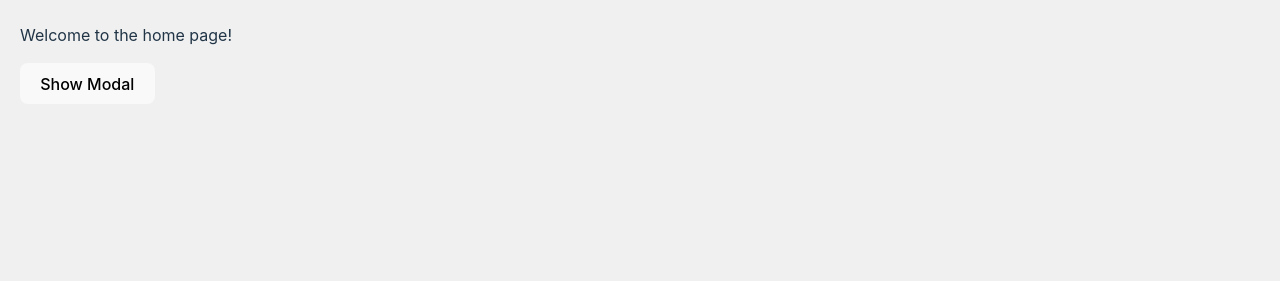
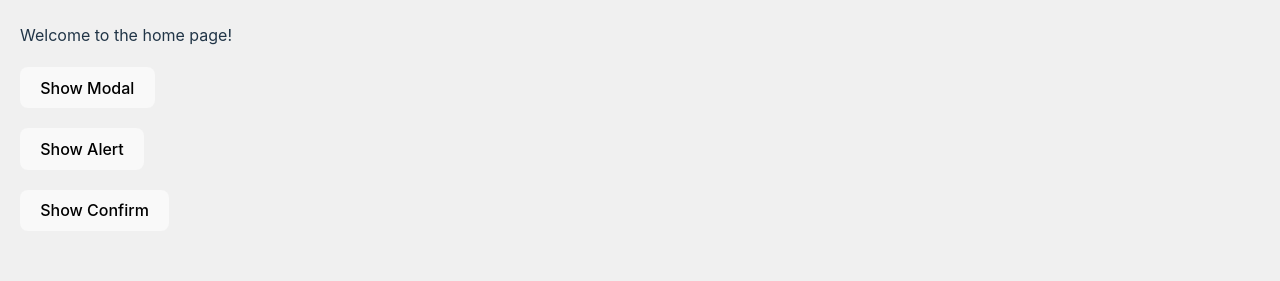
Before and after one commit to jcmyeong/reactjs-project-template, a React (Vite) app: page / in a window 1280 px wide. Shown: the part 280-561 px from the top of the page. Built offline with nearby package versions, Linux system fonts and the light colour scheme.

Commit message:
feat: 공통 Popup Custom hook 추가

```diff
--- /dev/null
+++ b/src/hooks/useCommonPopup.tsx
@@ -0,0 +1,59 @@
+
+/**
+ * 공통 Popup Properties
+ */
+export interface CommonPopupProps {
+  title?: string              // Popup 제목
+  message: string             // Popup 메시지
+  confirmLabel?: string       // 확인 버튼 라벨
+  cancelLabel?: string        // 취소 버튼 라벨
+  onConfirm?: () => void      // 확인 버튼 이벤트
+  onCancel?: () => void       // 취소 버튼 이벤트
+}
+
+/**
+ * 공통 Popup custom hooks
+ */
+export const useCommonPopup = () => {
+
+  /**
+   * Alert Popup 표시
+   */
+  const showAlert = (props: CommonPopupProps) => {
+    const { title, message, onConfirm } = props
+    if (title) {
+      alert(`[${title}]\n\n${message}`)
+    } else {
+      alert(`${message}`)
+    }
+
+    if (onConfirm !== undefined) {
+      onConfirm()
+    }
+  }
+
+  /**
+   * Confirm Popup 표시
+   */
+  const showConfirm = (props: CommonPopupProps) => {
+    const { title, message, onConfirm, onCancel } = props
+    let result: boolean
+    if (title) {
+      result = confirm(`[${title}]\n\n${message}`)
+    } else {
+      result = confirm(`${message}`)
+    }
+
+    if (result) {
+      if (onConfirm !== undefined) {
+        onConfirm()
+      }
+    } else {
+      if (onCancel !== undefined) {
+        onCancel()
+      }
+    }
+  }
+
+  return { showAlert, showConfirm }
+}
--- a/src/pages/Home.tsx
+++ b/src/pages/Home.tsx
@@ -3,23 +3,60 @@ import { useModal } from '@context/ModalContext'
 import Layout from '@components/Layout'
 import { Modal } from '../App';
 import PopupExample from '@components/Popup/PopupExample';
+import { useCommonPopup } from '@hooks/useCommonPopup';
+import styled from 'styled-components';
 
 const Home: React.FC = () => {
-  const { showModal } = useModal();
+  //const { showModal } = useModal();
 
-  const handleShowModal = () => {
-    showModal(<div>Welcome to the home page!</div>);
-  }
+  const { showAlert, showConfirm } = useCommonPopup()
+
+
+  // const handleShowModal = () => {
+  //   showModal(<div>Welcome to the home page!</div>);
+  // }
 
   const openPopup = () => Modal.open(PopupExample)
+
+  const handleClick = (event: React.MouseEvent<HTMLButtonElement>) => {
+    event.preventDefault()
+    const type = event.currentTarget.getAttribute('data-type')
+    if (type === 'alert') {
+      showAlert({
+        // title: 'Alert 팝업',
+        message: '이것은 Alert 팝업 예제 입니다.',
+      })
+    } else if (type === 'confirm') {
+      showConfirm({
+        // title: 'Confirm 팝업',
+        message: '현재 진행 상황을 저장하시겠습니까?',
+        onConfirm: () => { console.log('확인 클릭!') },
+        onCancel: () => { console.log('취소 클릭!') }
+      })
+    }
+  }
 
   return (
     <Layout>
       <h2>Home Page</h2>
       <p>Welcome to the home page!</p>
-      <button onClick={openPopup}>Show Modal</button>
+      <ChildNode>
+        <button onClick={openPopup}>Show Modal</button>
+      </ChildNode>
+      <ChildNode>
+        <button data-type="alert" onClick={handleClick}>Show Alert</button>
+      </ChildNode>
+      <ChildNode>
+        <button data-type="confirm" onClick={handleClick}>Show Confirm</button>
+      </ChildNode>
+
     </Layout>
   );
-};
+}
+
+const ChildNode = styled.div`
+  display: flex;
+  margin-top: 20px;
+`
 
 export default Home;
```
